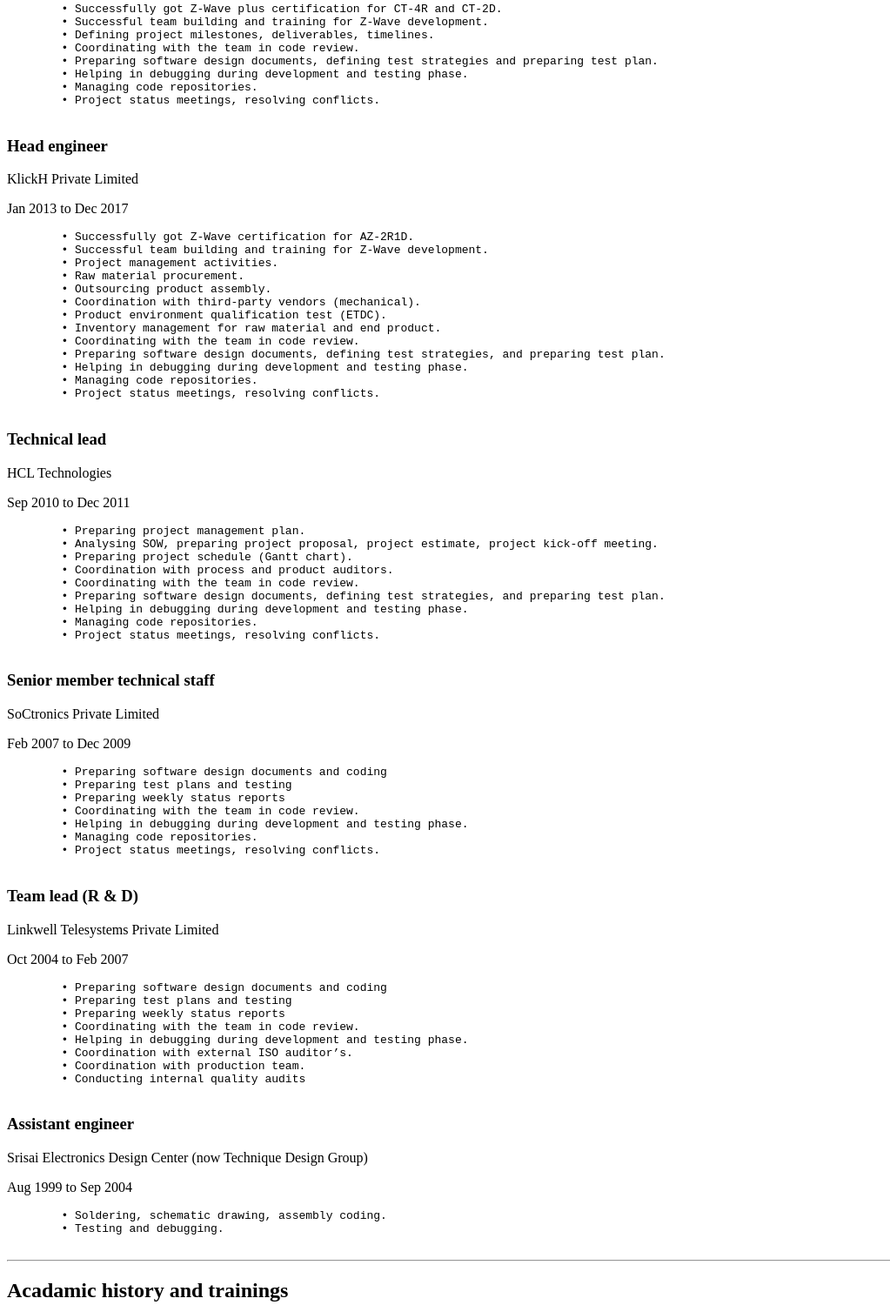
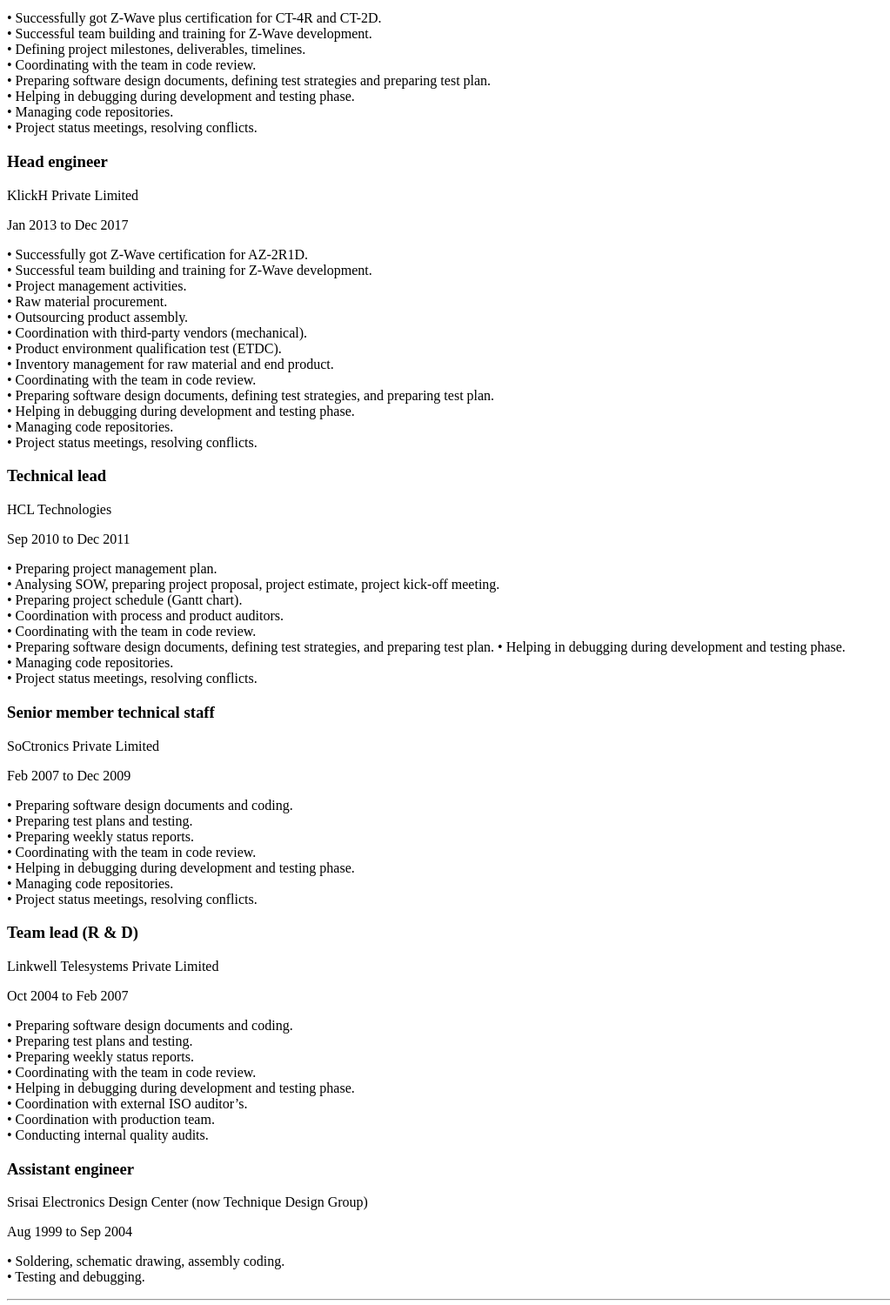
Before and after one commit to ajay7904/cv, a plain HTML site: page index.html in a window 1280 px wide. Shown: the part 1620-3120 px from the top of the page at 87% size, without its empty margins (0-1023 px from the left). Drawn offline with Linux system fonts and the light colour scheme.

Commit message:
css applied

```diff
--- a/index.html
+++ b/index.html
@@ -5,6 +5,7 @@
     <meta http-equiv="X-UA-Compatible" content="IE=edge">
     <meta name="viewport" content="width=device-width, initial-scale=1.0">
     <title>Senior Developer</title>
+    <link rel="stylesheet" href="./css/styles.css">
 </head>
 <body>
     <img src="./images/ajay.png" alt="ajay profile picture" height="250" width="250" title="ajay profile picture">
@@ -48,7 +49,7 @@
     <h3>Device drivers</h3>
     <p>GPIO, UART, WDT, Interrupts, ADC, PWM, AT Commands, Hardware Timer, RTC, I2C, SPI, DMA</p>
 
-    <head>IDEs</head>
+    <h3>IDEs</h3>
     <p>Keil, Codelite, PyCharm, Arduino, Simplicity Studio, Code Blocks</p>
 
     <h3>Microcontrollers & Boards</h3>
@@ -62,85 +63,85 @@
     <h3>Technical Lead</h3>
     <p>Confio Technologies Private Limited.</p>
     <p>Dec 2017 to Dec 2020</p>
-    <pre>
-        • Successfully got Z-Wave plus certification for CT-4R and CT-2D.
-        • Successful team building and training for Z-Wave development.
-        • Defining project milestones, deliverables, timelines.
-        • Coordinating with the team in code review.
-        • Preparing software design documents, defining test strategies and preparing test plan.
-        • Helping in debugging during development and testing phase.
-        • Managing code repositories.
-        • Project status meetings, resolving conflicts.
-    </pre>
+    <p>
+        • Successfully got Z-Wave plus certification for CT-4R and CT-2D.<br>
+        • Successful team building and training for Z-Wave development.<br>
+        • Defining project milestones, deliverables, timelines.<br>
+        • Coordinating with the team in code review.<br>
+        • Preparing software design documents, defining test strategies and preparing test plan.<br>
+        • Helping in debugging during development and testing phase.<br>
+        • Managing code repositories.<br>
+        • Project status meetings, resolving conflicts.<br>
+    </p>
 
     <h3>Head engineer</h3>
     <p>KlickH Private Limited</p>
     <p>Jan 2013 to Dec 2017</p>
-    <pre>
-        • Successfully got Z-Wave certification for AZ-2R1D.
-        • Successful team building and training for Z-Wave development.
-        • Project management activities.
-        • Raw material procurement.
-        • Outsourcing product assembly.
-        • Coordination with third-party vendors (mechanical).
-        • Product environment qualification test (ETDC).
-        • Inventory management for raw material and end product.
-        • Coordinating with the team in code review.
-        • Preparing software design documents, defining test strategies, and preparing test plan.
-        • Helping in debugging during development and testing phase.
-        • Managing code repositories.
-        • Project status meetings, resolving conflicts.
-    </pre>
+    <p>
+        • Successfully got Z-Wave certification for AZ-2R1D.<br>
+        • Successful team building and training for Z-Wave development.<br>
+        • Project management activities.<br>
+        • Raw material procurement.<br>
+        • Outsourcing product assembly.<br>
+        • Coordination with third-party vendors (mechanical).<br>
+        • Product environment qualification test (ETDC).<br>
+        • Inventory management for raw material and end product.<br>
+        • Coordinating with the team in code review.<br>
+        • Preparing software design documents, defining test strategies, and preparing test plan.<br>
+        • Helping in debugging during development and testing phase.<br>
+        • Managing code repositories.<br>
+        • Project status meetings, resolving conflicts.<br>
+    </p>
 
     <h3>Technical lead</h3>
     <p>HCL Technologies</p>
     <p>Sep 2010 to Dec 2011</p>
-    <pre>
-        • Preparing project management plan.
-        • Analysing SOW, preparing project proposal, project estimate, project kick-off meeting.
-        • Preparing project schedule (Gantt chart).
-        • Coordination with process and product auditors.
-        • Coordinating with the team in code review.
+    <p>
+        • Preparing project management plan.<br>
+        • Analysing SOW, preparing project proposal, project estimate, project kick-off meeting.<br>
+        • Preparing project schedule (Gantt chart).<br>
+        • Coordination with process and product auditors.<br>
+        • Coordinating with the team in code review.<br>
         • Preparing software design documents, defining test strategies, and preparing test plan.
-        • Helping in debugging during development and testing phase.
-        • Managing code repositories.
-        • Project status meetings, resolving conflicts.
-    </pre>
+        • Helping in debugging during development and testing phase.<br>
+        • Managing code repositories.<br>
+        • Project status meetings, resolving conflicts.<br>
+    </p>
 
     <h3>Senior member technical staff</h3>
     <p>SoCtronics Private Limited</p>
     <p>Feb 2007 to Dec 2009</p>
-    <pre>
-        • Preparing software design documents and coding
-        • Preparing test plans and testing
-        • Preparing weekly status reports
-        • Coordinating with the team in code review.
-        • Helping in debugging during development and testing phase.
-        • Managing code repositories.
-        • Project status meetings, resolving conflicts.
-    </pre>
+    <p>
+        • Preparing software design documents and coding.<br>
+        • Preparing test plans and testing.<br>
+        • Preparing weekly status reports.<br>
+        • Coordinating with the team in code review.<br>
+        • Helping in debugging during development and testing phase.<br>
+        • Managing code repositories.<br>
+        • Project status meetings, resolving conflicts.<br>
+    </p>
 
     <h3>Team lead (R & D)</h3>
     <p>Linkwell Telesystems Private Limited</p>
     <p>Oct 2004 to Feb 2007</p>
-    <pre>
-        • Preparing software design documents and coding
-        • Preparing test plans and testing
-        • Preparing weekly status reports
-        • Coordinating with the team in code review.
-        • Helping in debugging during development and testing phase.
-        • Coordination with external ISO auditor’s.
-        • Coordination with production team.
-        • Conducting internal quality audits
-    </pre>
+    <p>
+        • Preparing software design documents and coding.<br>
+        • Preparing test plans and testing.<br>
+        • Preparing weekly status reports.<br>
+        • Coordinating with the team in code review.<br>
+        • Helping in debugging during development and testing phase.<br>
+        • Coordination with external ISO auditor’s.<br>
+        • Coordination with production team.<br>
+        • Conducting internal quality audits.<br>
+    </p>
 
     <h3>Assistant engineer</h3>
     <p>Srisai Electronics Design Center (now Technique Design Group)</p>
     <p>Aug 1999 to Sep 2004</p>
-    <pre>
-        • Soldering, schematic drawing, assembly coding.
-        • Testing and debugging.
-    </pre>
+    <p>
+        • Soldering, schematic drawing, assembly coding.<br>
+        • Testing and debugging.<br>
+    </p>
     <hr>
 
     <h2>Acadamic history and trainings</h2>
```
